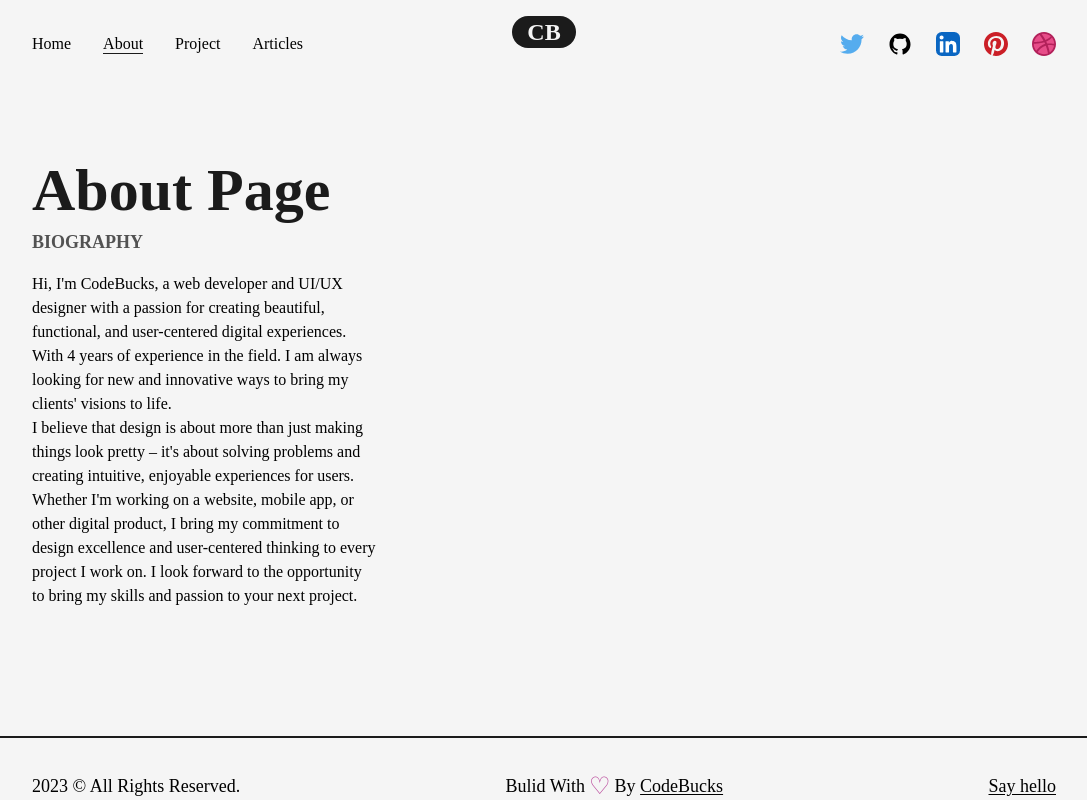
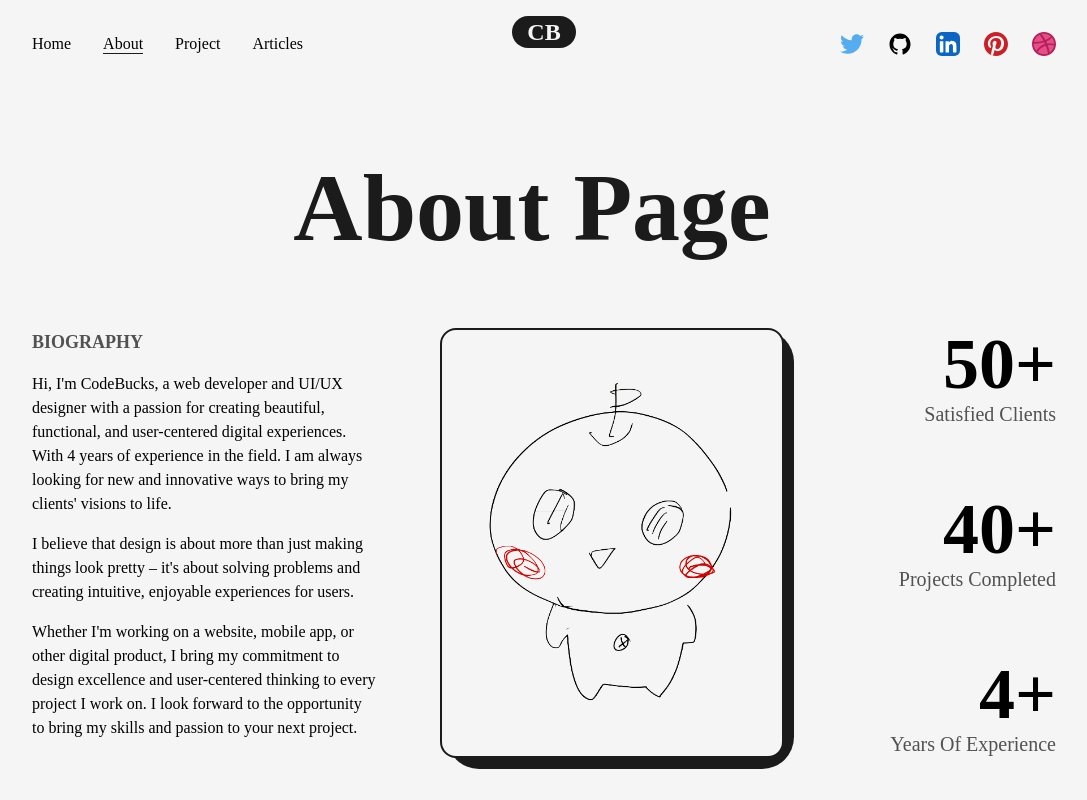
Before and after one commit to toshiki19/portfolio, a Next.js app: page /about in a window 1280 px wide. Shown: the top 800 px of the page, without its empty margins (96-1183 px from the left). Built offline with nearby package versions, Linux system fonts and the light colour scheme.

Commit message:
aboutページ完了

```diff
--- /dev/null
+++ b/src/components/skills.js
@@ -0,0 +1,14 @@
+import React from 'react'
+
+const Skills = () => {
+  return (
+    <>
+        <h2 className='font-bold text-8xl mt-64 w-full text-center'>Skills</h2>
+        <div className='w-full h-screen relative flex items-center justify-center rounded-full'>
+
+        </div>
+    </>
+  )
+}
+
+export default Skills
--- a/src/pages/about.js
+++ b/src/pages/about.js
@@ -1,7 +1,35 @@
-import React from 'react'
+import React, { useEffect, useRef } from 'react'
 import Head from 'next/head'
 import AnimatedText from '@/components/animatedText'
 import Layout from '@/components/layout'
+import Image from 'next/image'
+import profilePic from '../../public/images/profile/i-zi-_2.png'
+import { useInView, useMotionValue, useSpring } from 'framer-motion';
+import Skills from '@/components/skills'
+
+const AnimatedNumber = ({value}) => {
+    const ref = useRef(null);
+
+    const motionValue = useMotionValue(0);
+    const springValue = useSpring(motionValue, { duration: 3000 });
+    const isInView = useInView(ref, {once: true});
+
+    useEffect(() => {
+        if (isInView) {
+            motionValue.set(value);
+        }
+    }, [isInView, motionValue, value]);
+
+    useEffect(() => {
+        springValue.on("change", (latest) => {
+            if (ref.current && latest.toFixed(0) <= value) {
+                ref.current.textContent = latest.toFixed(0);
+            }
+        })
+    }, [springValue, value]);
+
+    return <span ref={ref}></span>
+}
 
 const about = () => {
   return (
@@ -12,23 +40,53 @@ const about = () => {
         </Head>
         <main className='flex w-full flex-col items-center justify-center'>
             <Layout className='pt-16'>
-            <AnimatedText text="About Page" className='!text-6xl !text-left'/>
+            <AnimatedText text="About Page" className='mb-16'/>
             <div className='grid w-full grid-cols-8 gap-16'>
                 <div className='col-span-3 flex flex-col items-start justify-start'>
                     <h2 className='mb-4 text-lg font-bold uppercase text-dark/75'>Biography</h2>
-                    <p>Hi, I'm CodeBucks, a web developer and UI/UX designer with a passion for creating beautiful, functional,
+                    <p className='font-medium'>
+                    Hi, I'm CodeBucks, a web developer and UI/UX designer with a passion for creating beautiful, functional,
 and user-centered digital experiences. With 4 years of experience in the field. I am always looking for
 new and innovative ways to bring my clients' visions to life.
                     </p>
-                    <p>I believe that design is about more than just making things look pretty – it's about solving problems and
+                    <p className='font-medium my-4'>
+                    I believe that design is about more than just making things look pretty – it's about solving problems and
 creating intuitive, enjoyable experiences for users.
                     </p>
-                    <p>Whether I'm working on a website, mobile app, or
+                    <p className='font-medium'>
+                    Whether I'm working on a website, mobile app, or
 other digital product, I bring my commitment to design excellence and user-centered thinking to
 every project I work on. I look forward to the opportunity to bring my skills and passion to your next project.
                     </p>
                 </div>
+                <div className='col-span-3 relative h-max rounded-2xl border-2 border-solid border-dark
+                bg-light p-8'>
+                    <div className='absolute top-0 -right-3 -z-10 w-[102%] h-[103%] rounded-[2rem]
+                    bg-dark' />
+                    <Image src={profilePic} alt="CodeBucks" className="w-full h-auto rounded-2xl" />
+                </div>
+                <div className='col-span-2 flex flex-col items-end justify-between'>
+                    <div className='flex flex-col items-end justify-center'>
+                        <span className='inline-block text-7xl font-bold'>
+                            <AnimatedNumber value={50} />+
+                        </span>
+                        <h2 className='text-xl font-medium capitalize text-dark/75'>satisfied clients</h2>
+                    </div>
+                    <div className='flex flex-col items-end justify-center'>
+                        <span className='inline-block text-7xl font-bold'>
+                            <AnimatedNumber value={40} />+
+                        </span>
+                        <h2 className='text-xl font-medium capitalize text-dark/75'>projects completed</h2>
+                    </div>
+                    <div className='flex flex-col items-end justify-center'>
+                        <span className='inline-block text-7xl font-bold'>
+                            <AnimatedNumber value={4} />+
+                        </span>
+                        <h2 className='text-xl font-medium capitalize text-dark/75'>years of experience</h2>
+                    </div>
+                </div>
             </div>
+            <Skills />
             </Layout>
         </main>
     </>
```
